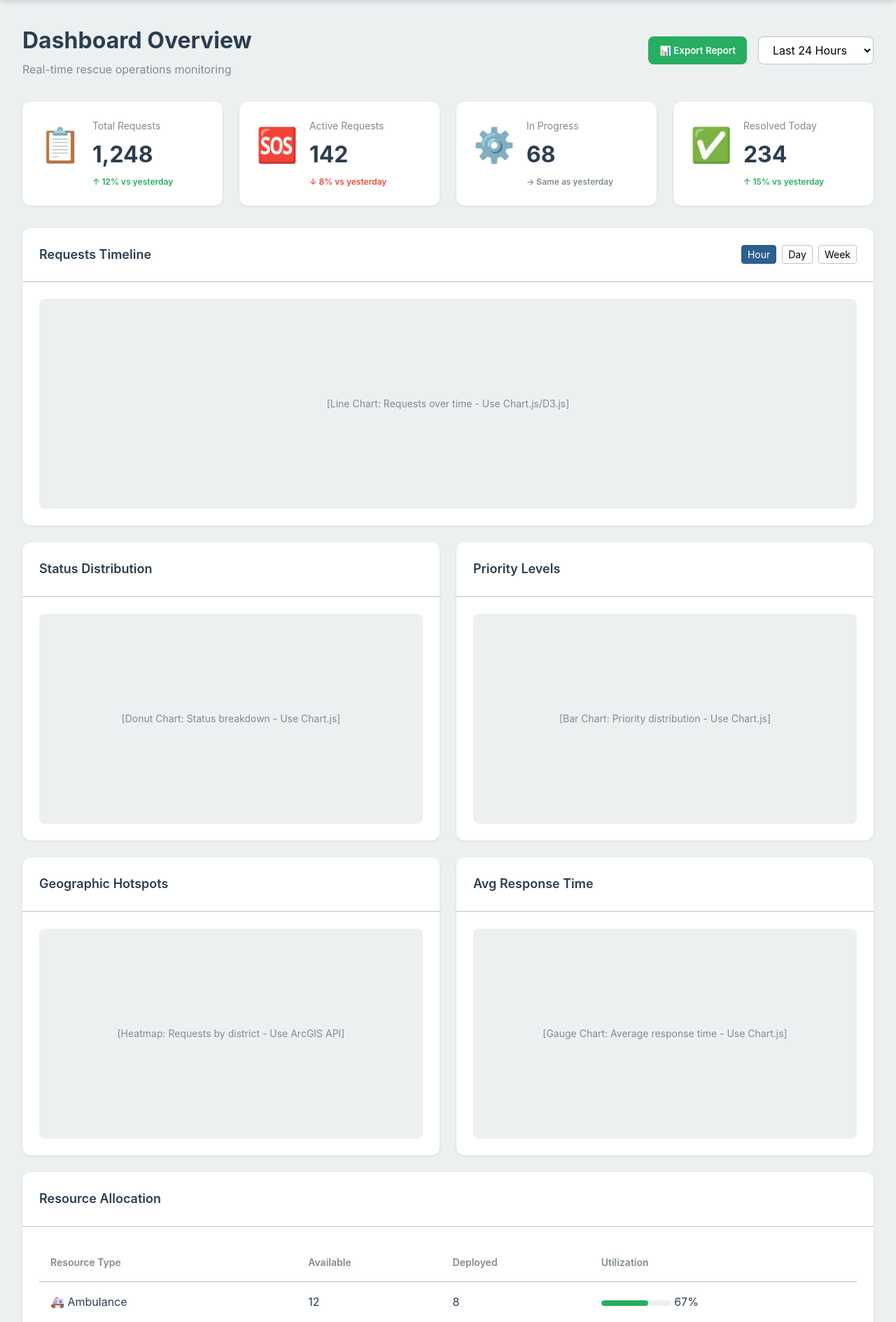
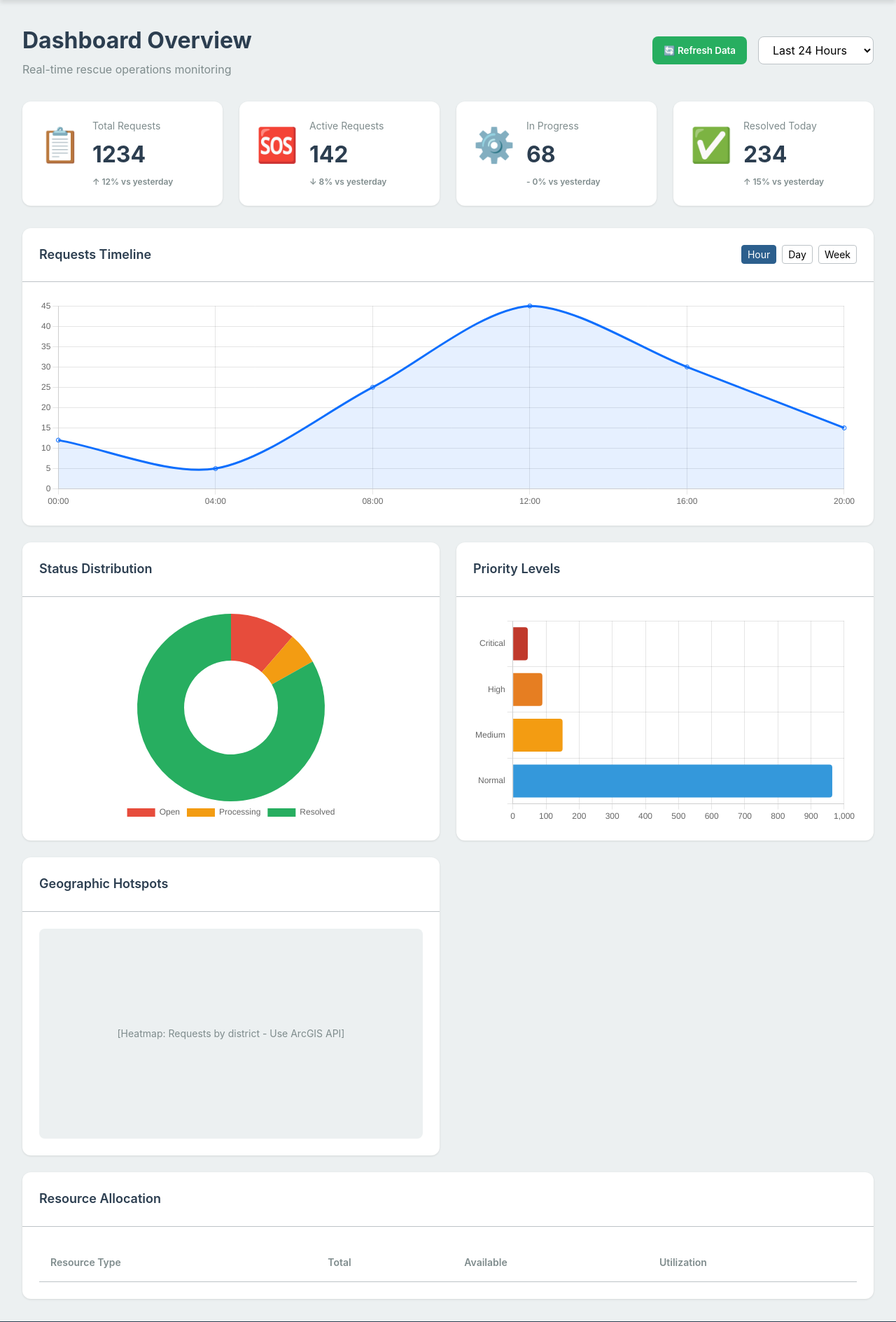
Before and after one commit to lamlv723/sos-rescue-map, a Django app: page /analytics/dashboard/ in a window 1280 px wide. Shown: the part 80-1969 px from the top of the page at 70% size. Run offline with Django 5.2, Linux system fonts and the light colour scheme; lists and menus that the app fills with data are empty.

Commit message:
first version dashboard

```diff
--- /dev/null
+++ b/rescue_map_project/analytics/static/analytics/js/dashboard.js
@@ -0,0 +1,146 @@
+document.addEventListener('DOMContentLoaded', function() {
+    console.log("Dashboard loaded. Fetching Mock APIs...");
+
+    // Call API
+    fetchSummary();
+    fetchTimeline();
+    fetchDistributions();
+    fetchResources();
+});
+
+// --- 1. API Summary (KPIs) ---
+function fetchSummary() {
+    fetch('/static/analytics/data/api_summary.json')
+        .then(res => res.json())
+        .then(data => {
+            // Update Number
+            document.getElementById('kpi-total').textContent = data.total_requests;
+            document.getElementById('kpi-active').textContent = data.active_requests;
+            document.getElementById('kpi-processing').textContent = data.processing_requests;
+            document.getElementById('kpi-resolved').textContent = data.resolved_today;
+
+            // Update Trends (Helper function)
+            updateTrend('trend-total', data.trends.total);
+            updateTrend('trend-active', data.trends.active);
+            updateTrend('trend-processing', data.trends.processing);
+            updateTrend('trend-resolved', data.trends.resolved);
+        });
+}
+
+function updateTrend(elementId, value) {
+    const el = document.getElementById(elementId);
+    const icon = value > 0 ? '↑' : (value < 0 ? '↓' : '-');
+    const color = value > 0 ? 'text-white' : (value < 0 ? 'text-light' : 'text-white');
+    el.innerHTML = `<span class="${color}">${icon} ${Math.abs(value)}% vs yesterday</span>`;
+}
+
+// --- 2. API Timeline ---
+function fetchTimeline() {
+    fetch('/static/analytics/data/api_timeline.json')
+        .then(res => res.json())
+        .then(data => {
+            const ctx = document.getElementById('timelineChart').getContext('2d');
+            new Chart(ctx, {
+                type: 'line',
+                data: {
+                    labels: data.labels,
+                    datasets: [{
+                        label: 'Requests',
+                        data: data.values,
+                        borderColor: '#0d6efd',
+                        backgroundColor: 'rgba(13, 110, 253, 0.1)',
+                        fill: true,
+                        tension: 0.3
+                    }]
+                },
+                options: {
+                    responsive: true,
+                    maintainAspectRatio: false,
+                    plugins: { legend: { display: false } },
+                    scales: { y: { beginAtZero: true } }
+                }
+            });
+        });
+}
+
+// --- 3. API Distributions (Status & Priority) ---
+function fetchDistributions() {
+    fetch('/static/analytics/data/api_distributions.json')
+        .then(res => res.json())
+        .then(data => {
+            // Status Chart (Doughnut)
+            const statusCtx = document.getElementById('statusChart').getContext('2d');
+            new Chart(statusCtx, {
+                type: 'doughnut',
+                data: {
+                    labels: data.status.labels,
+                    datasets: [{
+                        data: data.status.values,
+                        backgroundColor: data.status.colors,
+                        borderWidth: 0
+                    }]
+                },
+                options: {
+                    responsive: true,
+                    maintainAspectRatio: false,
+                    plugins: { legend: { position: 'bottom' } }
+                }
+            });
+
+            // Priority Chart (Bar)
+            const priorityCtx = document.getElementById('priorityChart').getContext('2d');
+            new Chart(priorityCtx, {
+                type: 'bar',
+                data: {
+                    labels: data.priority.labels,
+                    datasets: [{
+                        label: 'Count',
+                        data: data.priority.values,
+                        backgroundColor: data.priority.colors,
+                        borderRadius: 4
+                    }]
+                },
+                options: {
+                    responsive: true,
+                    maintainAspectRatio: false,
+                    indexAxis: 'y', // Horizontal bars
+                    plugins: { legend: { display: false } }
+                }
+            });
+        });
+}
+
+// --- 4. API Resources ---
+function fetchResources() {
+    fetch('/static/analytics/data/api_resources.json')
+        .then(res => res.json())
+        .then(data => {
+            const tbody = document.querySelector('#resourceTable tbody');
+            tbody.innerHTML = '';
+
+            data.forEach(item => {
+                // Color coding based on utilization
+                let badgeClass = 'bg-success';
+                if(item.utilization > 80) badgeClass = 'bg-danger';
+                else if(item.utilization > 50) badgeClass = 'bg-warning text-dark';
+
+                const row = `
+                    <tr>
+                        <td><strong>${item.type}</strong></td>
+                        <td>${item.total}</td>
+                        <td>${item.available}</td>
+                        <td class="align-middle">
+                            <div class="d-flex align-items-center">
+                                <div class="progress flex-grow-1 me-2" style="height: 6px;">
+                                    <div class="progress-bar ${badgeClass}" role="progressbar"
+                                         style="width: ${item.utilization}%"></div>
+                                </div>
+                                <span class="badge ${badgeClass}">${item.utilization}%</span>
+                            </div>
+                        </td>
+                    </tr>
+                `;
+                tbody.innerHTML += row;
+            });
+        });
+}
--- a/rescue_map_project/analytics/templates/analytics/dashboard.html
+++ b/rescue_map_project/analytics/templates/analytics/dashboard.html
@@ -1,18 +1,18 @@
 {% extends 'core/base.html' %}
+{% load static %}
 
 {% block title %}Dashboard - Rescue Map{% endblock %}
 
 {% block content %}
 <main class="dashboard">
     <div class="dashboard__container">
-        <!-- Page Header -->
         <div class="dashboard__header">
             <div>
                 <h1 class="dashboard__title">Dashboard Overview</h1>
                 <p class="dashboard__subtitle">Real-time rescue operations monitoring</p>
             </div>
             <div class="dashboard__header-actions">
-                <button class="dashboard__export-btn">📊 Export Report</button>
+                <button class="dashboard__export-btn" onclick="location.reload()">🔄 Refresh Data</button>
                 <select class="dashboard__period-select">
                     <option>Last 24 Hours</option>
                     <option>Last 7 Days</option>
@@ -22,14 +22,13 @@
             </div>
         </div>
 
-        <!-- KPI Cards -->
         <div class="kpi-grid">
             <div class="kpi-card kpi-card--total">
                 <div class="kpi-card__icon">📋</div>
                 <div class="kpi-card__content">
                     <span class="kpi-card__label">Total Requests</span>
-                    <span class="kpi-card__value">1,248</span>
-                    <span class="kpi-card__trend kpi-card__trend--up">↑ 12% vs yesterday</span>
+                    <span id="kpi-total" class="kpi-card__value">...</span>
+                    <span id="trend-total" class="kpi-card__trend kpi-card__trend--neutral">Loading...</span>
                 </div>
             </div>
 
@@ -37,8 +36,8 @@
                 <div class="kpi-card__icon">🆘</div>
                 <div class="kpi-card__content">
                     <span class="kpi-card__label">Active Requests</span>
-                    <span class="kpi-card__value">142</span>
-                    <span class="kpi-card__trend kpi-card__trend--down">↓ 8% vs yesterday</span>
+                    <span id="kpi-active" class="kpi-card__value">...</span>
+                    <span id="trend-active" class="kpi-card__trend kpi-card__trend--neutral">Loading...</span>
                 </div>
             </div>
 
@@ -46,8 +45,8 @@
                 <div class="kpi-card__icon">⚙️</div>
                 <div class="kpi-card__content">
                     <span class="kpi-card__label">In Progress</span>
-                    <span class="kpi-card__value">68</span>
-                    <span class="kpi-card__trend kpi-card__trend--neutral">→ Same as yesterday</span>
+                    <span id="kpi-processing" class="kpi-card__value">...</span>
+                    <span id="trend-processing" class="kpi-card__trend kpi-card__trend--neutral">Loading...</span>
                 </div>
             </div>
 
@@ -55,15 +54,13 @@
                 <div class="kpi-card__icon">✅</div>
                 <div class="kpi-card__content">
                     <span class="kpi-card__label">Resolved Today</span>
-                    <span class="kpi-card__value">234</span>
-                    <span class="kpi-card__trend kpi-card__trend--up">↑ 15% vs yesterday</span>
+                    <span id="kpi-resolved" class="kpi-card__value">...</span>
+                    <span id="trend-resolved" class="kpi-card__trend kpi-card__trend--neutral">Loading...</span>
                 </div>
             </div>
         </div>
 
-        <!-- Charts Section -->
         <div class="dashboard__grid">
-            <!-- Timeline Chart -->
             <div class="chart-card chart-card--large">
                 <div class="chart-card__header">
                     <h3 class="chart-card__title">Requests Timeline</h3>
@@ -74,37 +71,34 @@
                     </div>
                 </div>
                 <div class="chart-card__body">
-                    <div class="chart-placeholder">
-                        [Line Chart: Requests over time - Use Chart.js/D3.js]
+                    <div style="height: 300px; width: 100%;">
+                        <canvas id="timelineChart"></canvas>
                     </div>
                 </div>
             </div>
 
-            <!-- Status Distribution -->
             <div class="chart-card">
                 <div class="chart-card__header">
                     <h3 class="chart-card__title">Status Distribution</h3>
                 </div>
                 <div class="chart-card__body">
-                    <div class="chart-placeholder">
-                        [Donut Chart: Status breakdown - Use Chart.js]
+                    <div style="height: 300px; display: flex; justify-content: center;">
+                        <canvas id="statusChart"></canvas>
                     </div>
                 </div>
             </div>
 
-            <!-- Priority Heatmap -->
             <div class="chart-card">
                 <div class="chart-card__header">
                     <h3 class="chart-card__title">Priority Levels</h3>
                 </div>
                 <div class="chart-card__body">
-                    <div class="chart-placeholder">
-                        [Bar Chart: Priority distribution - Use Chart.js]
+                    <div style="height: 300px;">
+                        <canvas id="priorityChart"></canvas>
                     </div>
                 </div>
             </div>
 
-            <!-- Geographic Hotspots -->
             <div class="chart-card">
                 <div class="chart-card__header">
                     <h3 class="chart-card__title">Geographic Hotspots</h3>
@@ -116,19 +110,6 @@
                 </div>
             </div>
 
-            <!-- Response Time Stats -->
-            <div class="chart-card">
-                <div class="chart-card__header">
-                    <h3 class="chart-card__title">Avg Response Time</h3>
-                </div>
-                <div class="chart-card__body">
-                    <div class="chart-placeholder">
-                        [Gauge Chart: Average response time - Use Chart.js]
-                    </div>
-                </div>
-            </div>
-
-            <!-- Resource Allocation -->
             <div class="chart-card chart-card--large">
                 <div class="chart-card__header">
                     <h3 class="chart-card__title">Resource Allocation</h3>
@@ -139,37 +120,12 @@
                             <thead>
                                 <tr>
                                     <th>Resource Type</th>
-                                    <th>Available</th>
-                                    <th>Deployed</th>
+                                    <th>Total</th> <th>Available</th>
                                     <th>Utilization</th>
                                 </tr>
                             </thead>
-                            <tbody>
-                                <tr>
-                                    <td>🚑 Ambulance</td>
-                                    <td>12</td>
-                                    <td>8</td>
-                                    <td><span class="progress-bar" style="--progress: 67%"></span> 67%</td>
-                                </tr>
-                                <tr>
-                                    <td>🚤 Rescue Boats</td>
-                                    <td>25</td>
-                                    <td>18</td>
-                                    <td><span class="progress-bar" style="--progress: 72%"></span> 72%</td>
-                                </tr>
-                                <tr>
-                                    <td>🚁 Helicopters</td>
-                                    <td>5</td>
-                                    <td>2</td>
-                                    <td><span class="progress-bar" style="--progress: 40%"></span> 40%</td>
-                                </tr>
-                                <tr>
-                                    <td>👥 Rescue Teams</td>
-                                    <td>45</td>
-                                    <td>32</td>
-                                    <td><span class="progress-bar" style="--progress: 71%"></span> 71%</td>
-                                </tr>
-                            </tbody>
+                            <tbody id="resourceTableBody">
+                                </tbody>
                         </table>
                     </div>
                 </div>
@@ -178,3 +134,8 @@
     </div>
 </main>
 {% endblock %}
+
+{% block extra_js %}
+    <script src="https://cdn.jsdelivr.net/npm/chart.js"></script>
+    <script src="{% static 'analytics/js/dashboard.js' %}"></script>
+{% endblock %}
```
